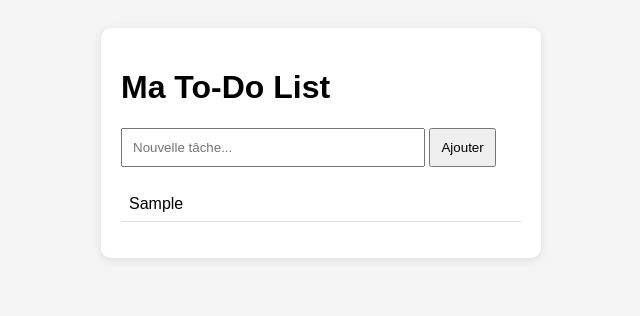
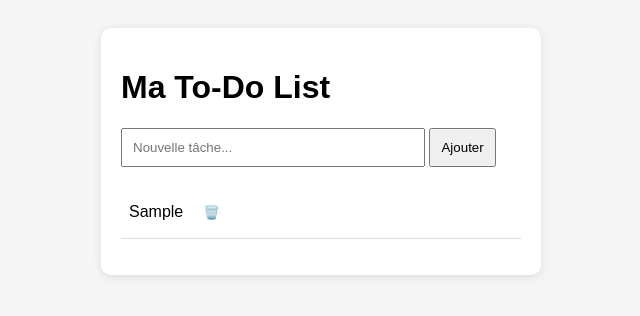
Before and after one commit to benmoctar/todo-app, a plain HTML site: page index.html in a window 1280 px wide. Both pictures are taken after typing "Sample" into the empty fields and a click on the button "Ajouter". Shown: the whole page, without its empty margins (319-959 px from the left). Drawn offline with Linux system fonts and the light colour scheme.

Commit message:
ajout de la fonctionnalite suppression

```diff
--- a/script.js
+++ b/script.js
@@ -2,12 +2,31 @@ const input = document.getElementById("taskInput");
 const button = document.getElementById("addTaskBtn");
 const list = document.getElementById("taskList");
 
-button.addEventListener("click", function () {
+button.addEventListener("click", addTask);
+
+function addTask() {
   const taskText = input.value.trim();
-  if (taskText !== "") {
-    const li = document.createElement("li");
-    li.textContent = taskText;
-    list.appendChild(li);
-    input.value = "";
-  }
-});
+  if (taskText === "") return;
+
+  const li = document.createElement("li");
+
+  // Texte de la tâche
+  const span = document.createElement("span");
+  span.textContent = taskText;
+  span.addEventListener("click", () => {
+    span.classList.toggle("done");
+  });
+
+  // Bouton de suppression
+  const deleteBtn = document.createElement("button");
+  deleteBtn.textContent = "🗑️";
+  deleteBtn.classList.add("delete-btn");
+  deleteBtn.addEventListener("click", () => {
+    li.remove();
+  });
+
+  li.appendChild(span);
+  li.appendChild(deleteBtn);
+  list.appendChild(li);
+  input.value = "";
+}
--- a/style.css
+++ b/style.css
@@ -32,3 +32,14 @@ li {
   padding: 8px;
   border-bottom: 1px solid #ddd;
 }
+.done {
+  text-decoration: line-through;
+  color: gray;
+}
+
+.delete-btn {
+  margin-left: 10px;
+  background-color: transparent;
+  border: none;
+  cursor: pointer;
+}
```
